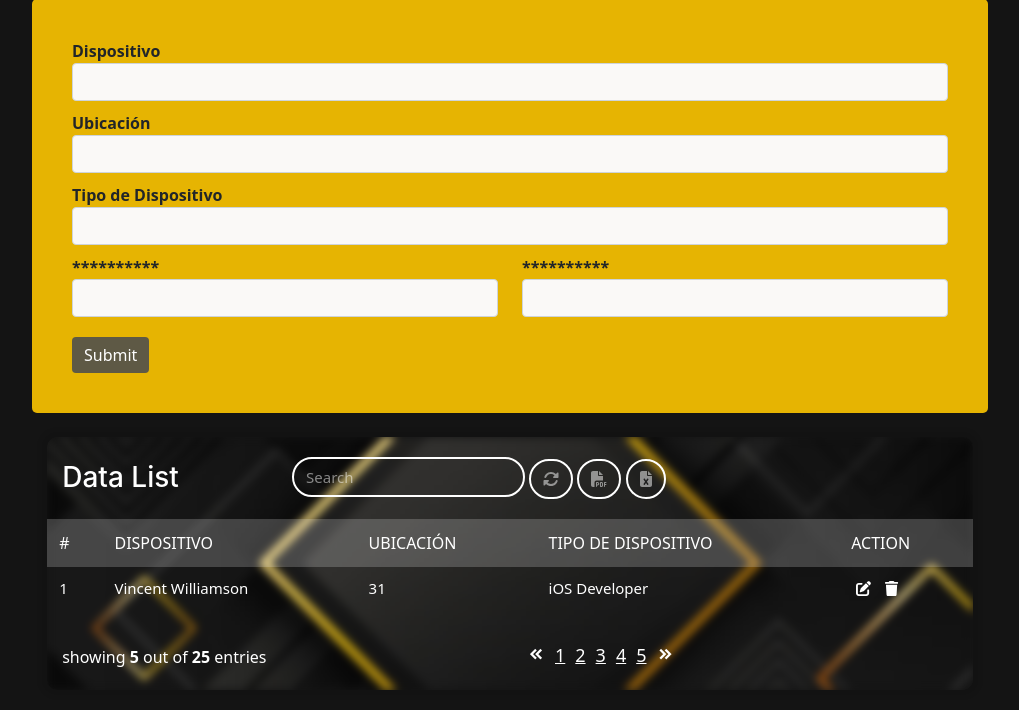
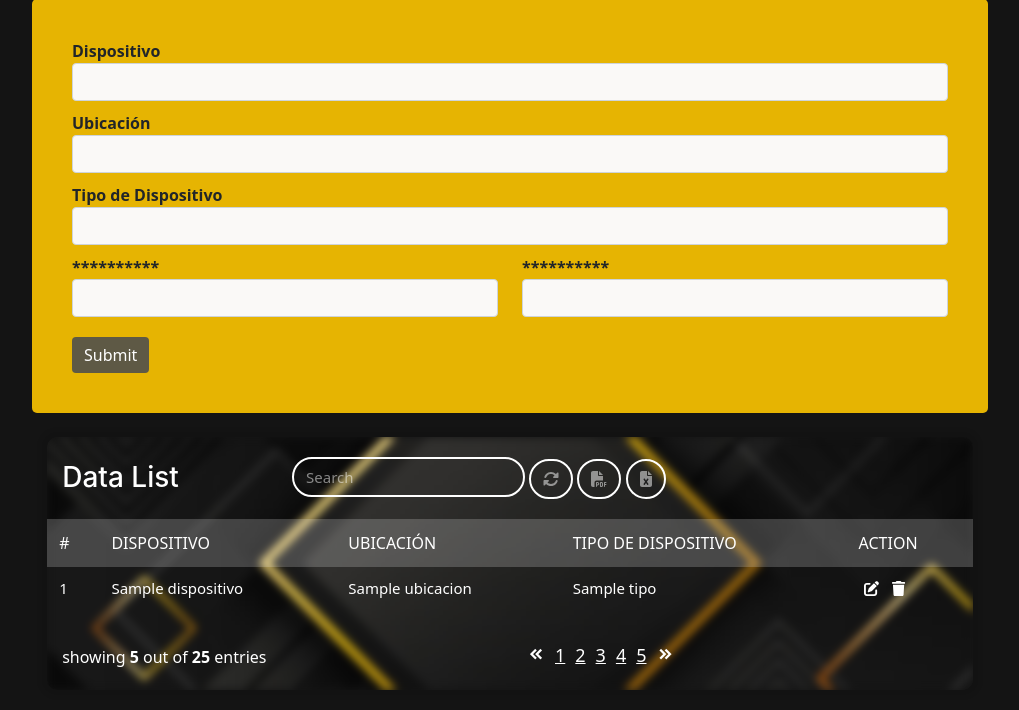
Before and after one commit to Kumati63/Rayzek, a Django app: template templates/PrimeraApp/CrudDispositivos.html in a window 1280 px wide. Shown: the part 147-857 px from the top of the page, without its empty margins (130-1149 px from the left). Run offline with Django 3.2, Linux system fonts and the light colour scheme; the template is opened without the code that fills it: most values are stand-ins (such as "Sample title", 1, 10 or a date in 2020); some libraries are stand-ins or nearby versions.

Commit message:
terminado CrudDispositivos
funciona y se ven los datos

```diff
--- a/primeraApp/views.py
+++ b/primeraApp/views.py
@@ -1,6 +1,7 @@
 from django.shortcuts import render
 from django.http import HttpResponse
 from primeraApp.models import alertas
+from primeraApp.models import dispositivos
 from datetime import datetime
 from django.shortcuts import render, redirect
 
@@ -18,7 +19,10 @@ def main(request):
     return render(request,'PrimeraApp\main.html')
 
 def CrudDispositivos(request):
-    return render(request,'PrimeraApp\CrudDispositivos.html')
+    data = {
+        'dispositivos': dispositivos
+    }
+    return render(request,'PrimeraApp\CrudDispositivos.html',data)
 
 
 """
--- a/templates/PrimeraApp/CrudDispositivos.html
+++ b/templates/PrimeraApp/CrudDispositivos.html
@@ -1,5 +1,5 @@
 {% extends "primeraApp/main.html" %}
-
+{% load static %}
 <!-- Bloque para el contenido principal de la página -->
 {% block contenido %}
 <section class="page-section" id="DisDisplay">
@@ -32,7 +32,8 @@
                                 <input type="text" class="form-control">
                             </div>
                         </div>
-                                <button type="submit" id="btnSubmitDis" class="btn btn-default" style="margin-top: 10px;">Submit</button>
+                        <button type="submit" id="btnSubmitDis" class="btn btn-default"
+                            style="margin-top: 10px;">Submit</button>
                     </div>
 
                 </form>
@@ -57,8 +58,7 @@
                                     <input type="text" class="form-control" placeholder="Search">
                                     <button class="btn btn-default" title="Reload"><i
                                             class="fa fa-sync-alt"></i></button>
-                                            <button class="btn btn-default" title="Pdf"><i
-                                                    class="fa fa-file-pdf"></i></button>
+                                    <button class="btn btn-default" title="Pdf"><i class="fa fa-file-pdf"></i></button>
                                     <button class="btn btn-default" title="Excel"><i
                                             class="fas fa-file-excel"></i></button>
                                 </div>
@@ -77,11 +77,13 @@
                                 </tr>
                             </thead>
                             <tbody>
+                                <!-- Iterar el diccionario de dispositivos para mostrarlo en la tabla -->
+                                {% for clave, valor in dispositivos.items %}
                                     <tr>
-                                            <td>1</td>
-                                            <td>Vincent Williamson</td>
-                                            <td>31</td>
-                                            <td>iOS Developer</td>
+                                        <td>{{ valor.id }}</td>
+                                        <td>{{ valor.Dispositivo }}</td>
+                                        <td>{{ valor.Ubicacion }}</td>
+                                        <td>{{ valor.tipo }}</td>
                                         <td>
                                             <ul class="action-list">
                                                 <li><a href="#" data-tip="edit"><i class="fa fa-edit"></i></a>
@@ -91,6 +93,7 @@
                                             </ul>
                                         </td>
                                     </tr>
+                                {% endfor %}
                             </tbody>
                         </table>
                     </div>
```
Also changed, not shown: primeraApp/models.py (+6 -6 lines). Lines whose indentation alone changed are shown as unchanged.
